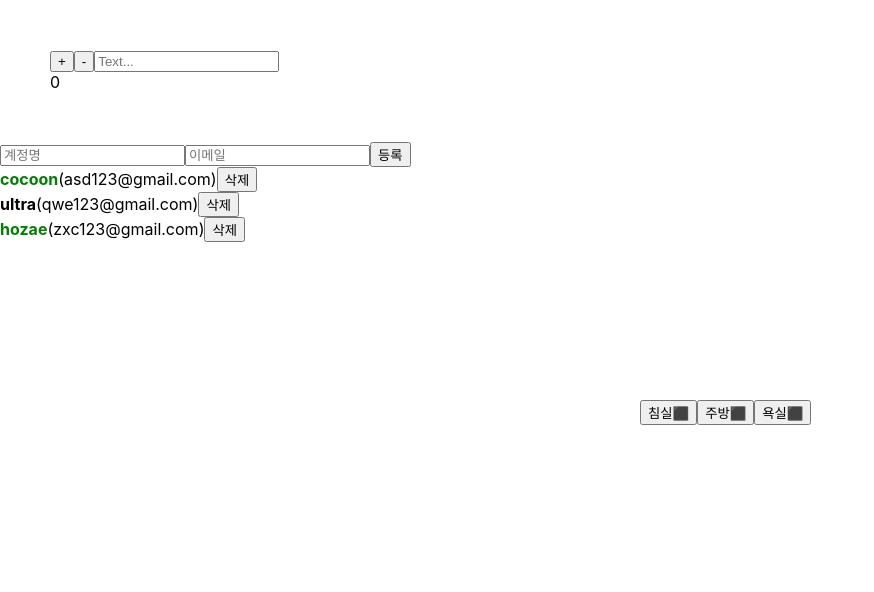
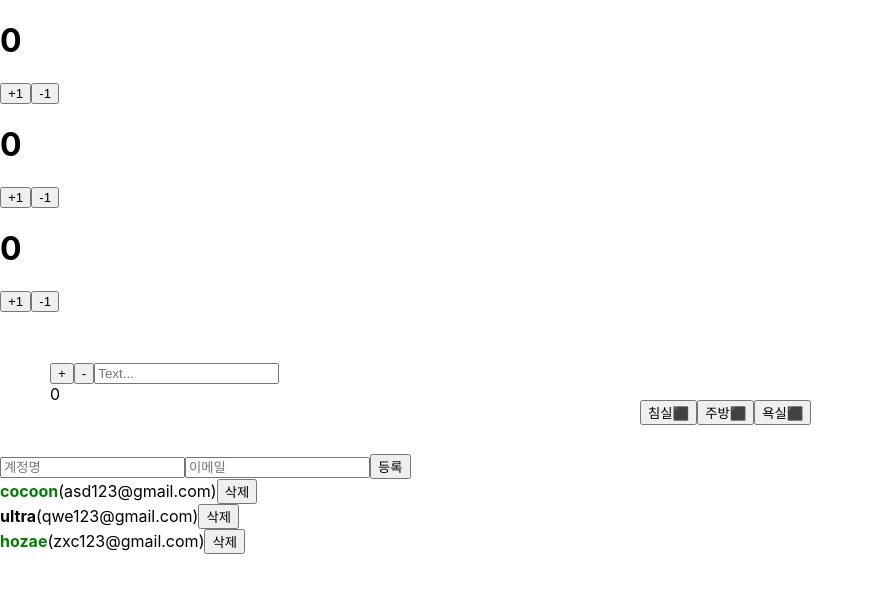
Before and after one commit to fleedom88/YarnReact, a React (Create React App) app in the folder yarn-react-app-2/: page / in a window 1280 px wide. Shown: the top 592 px of the page, without its empty margins (0-874 px from the left). Built offline with nearby package versions, Linux system fonts and the light colour scheme.

Commit message:
[Hooks] reducer

```diff
--- /dev/null
+++ b/yarn-react-app-2/src/AppCounter.js
@@ -0,0 +1,15 @@
+import React from "react";
+import Counter from "./components/Counter";
+
+function AppCounter(){
+    return(
+        <div className="AppCounter">
+            <Counter />
+            <Counter />
+            <Counter />
+        </div>
+    );
+
+};
+
+export default AppCounter;
--- /dev/null
+++ b/yarn-react-app-2/src/components/Counter.js
@@ -0,0 +1,34 @@
+import React, { useReducer } from "react";
+
+function reducer(state,action){
+switch (action.type) {
+    case "INCREMENT":
+        return state +1;
+    case "DECREMENT":
+        return state -1;
+    default:
+        return state;
+}
+};
+
+function Counter(){
+const [number,dispatch] = useReducer(reducer,0);
+
+const onIncrease = ()=>{
+    dispatch({ type:"INCREMENT"});
+};
+
+const onDecrease = () =>{
+    dispatch({ type:"DECREMENT"});
+};
+
+return(
+    <div>
+        <h1>{number}</h1>
+        <button onClick={onIncrease} >+1</button>
+        <button onClick={onDecrease}>-1</button>
+    </div>
+);
+};
+
+export default Counter;
--- a/yarn-react-app-2/src/index.js
+++ b/yarn-react-app-2/src/index.js
@@ -5,10 +5,12 @@
 import reportWebVitals from './reportWebVitals';
 import AppUseMemo from './AppUseMemo';
 import AppUseCallback from './AppUseCallback';
+import AppCounter from './AppCounter';
 
 const root = ReactDOM.createRoot(document.getElementById('root'));
 root.render(
   <React.StrictMode>
+    <AppCounter/>
     <AppUseCallback/>
     <AppUseMemo/>
     <App />
```
Also changed, not shown: 1 other file (tests, documents, lock files or other folders).
